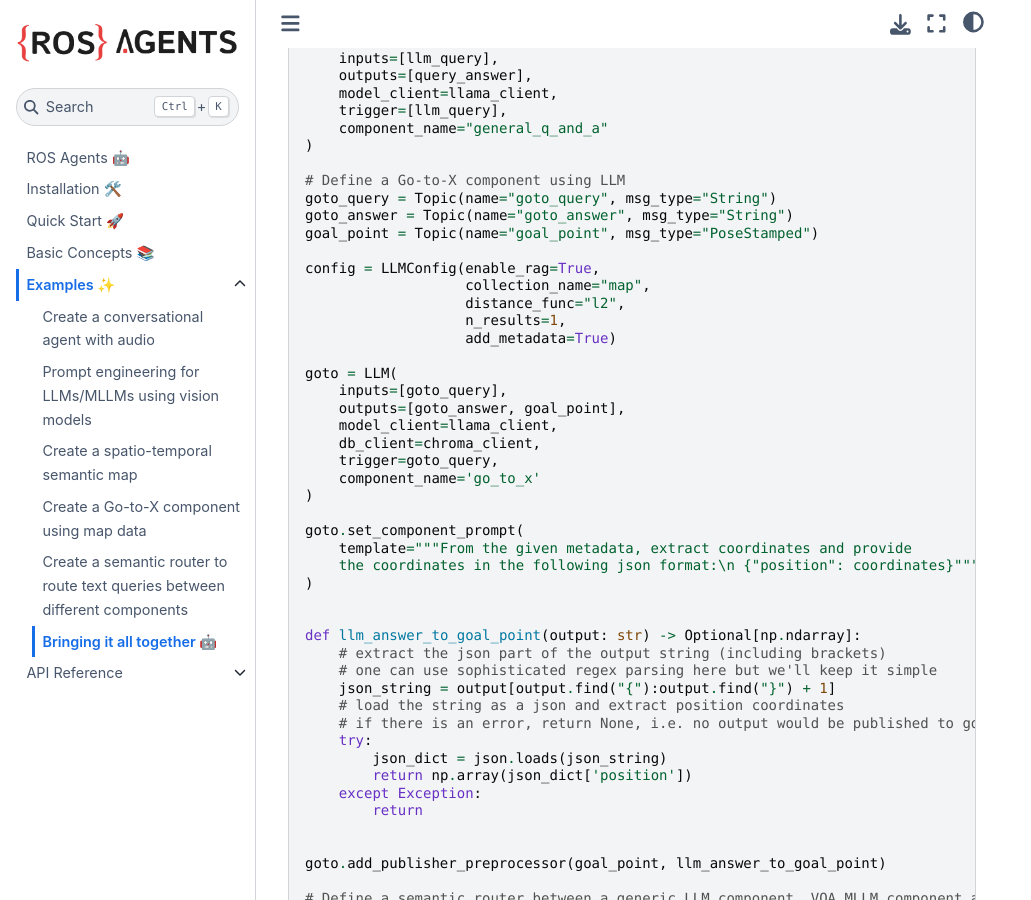
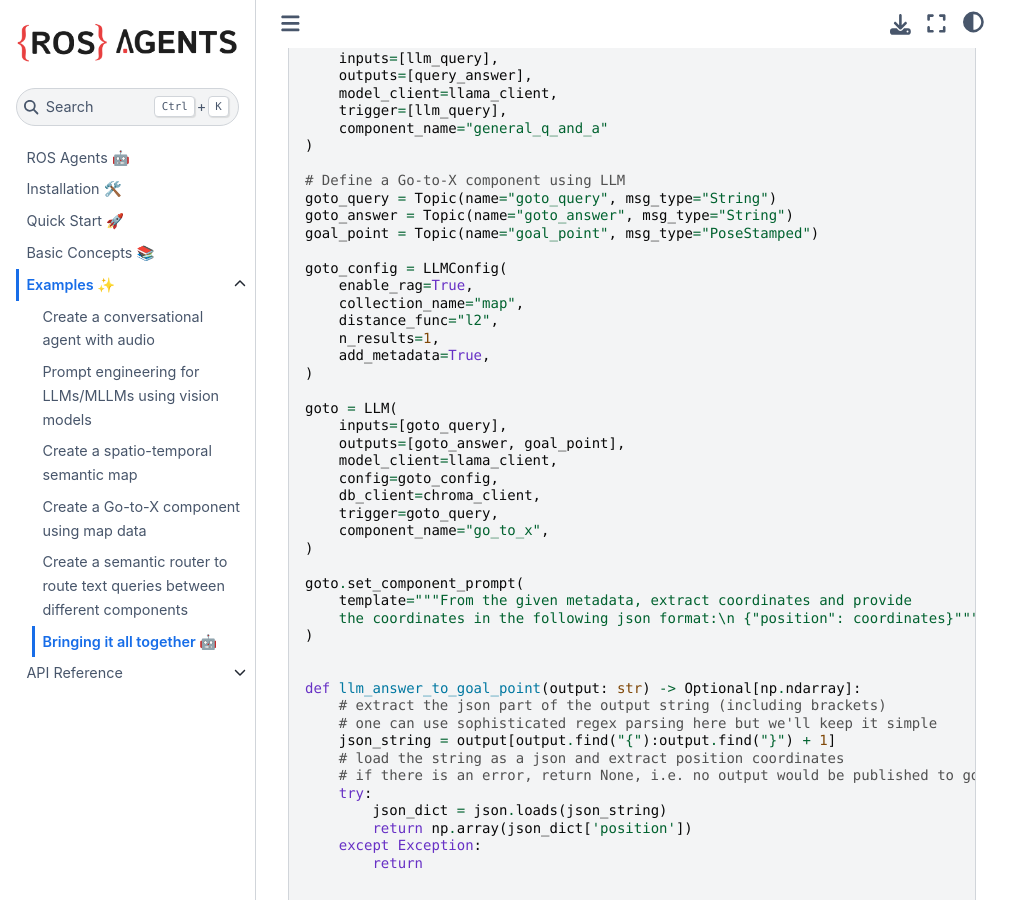
Before and after one commit to automatika-robotics/ros-agents, a Sphinx documentation site: the page built from docs/examples/complete.md, in a window 1280 px wide and 900 px high, scrolled down 2492 px. Shown: the whole window, without its empty margins (0-1031 px from the left). Built offline with Sphinx 7.4.7 and the Sphinx Book theme 1.1.4, drawn with Linux system fonts in a browser that asks for light colours.

Commit message:
(docs) Corrects the complete agent example in docs

```diff
--- a/docs/examples/complete.md
+++ b/docs/examples/complete.md
@@ -146,19 +146,22 @@ goto_query = Topic(name="goto_query", msg_type="String")
 goto_answer = Topic(name="goto_answer", msg_type="String")
 goal_point = Topic(name="goal_point", msg_type="PoseStamped")
 
-config = LLMConfig(enable_rag=True,
-                   collection_name="map",
-                   distance_func="l2",
-                   n_results=1,
-                   add_metadata=True)
+goto_config = LLMConfig(
+    enable_rag=True,
+    collection_name="map",
+    distance_func="l2",
+    n_results=1,
+    add_metadata=True,
+)
 
 goto = LLM(
     inputs=[goto_query],
     outputs=[goto_answer, goal_point],
     model_client=llama_client,
+    config=goto_config,
     db_client=chroma_client,
     trigger=goto_query,
-    component_name='go_to_x'
+    component_name="go_to_x",
 )
 
 goto.set_component_prompt(
```
Also changed, not shown: 1 other file.
